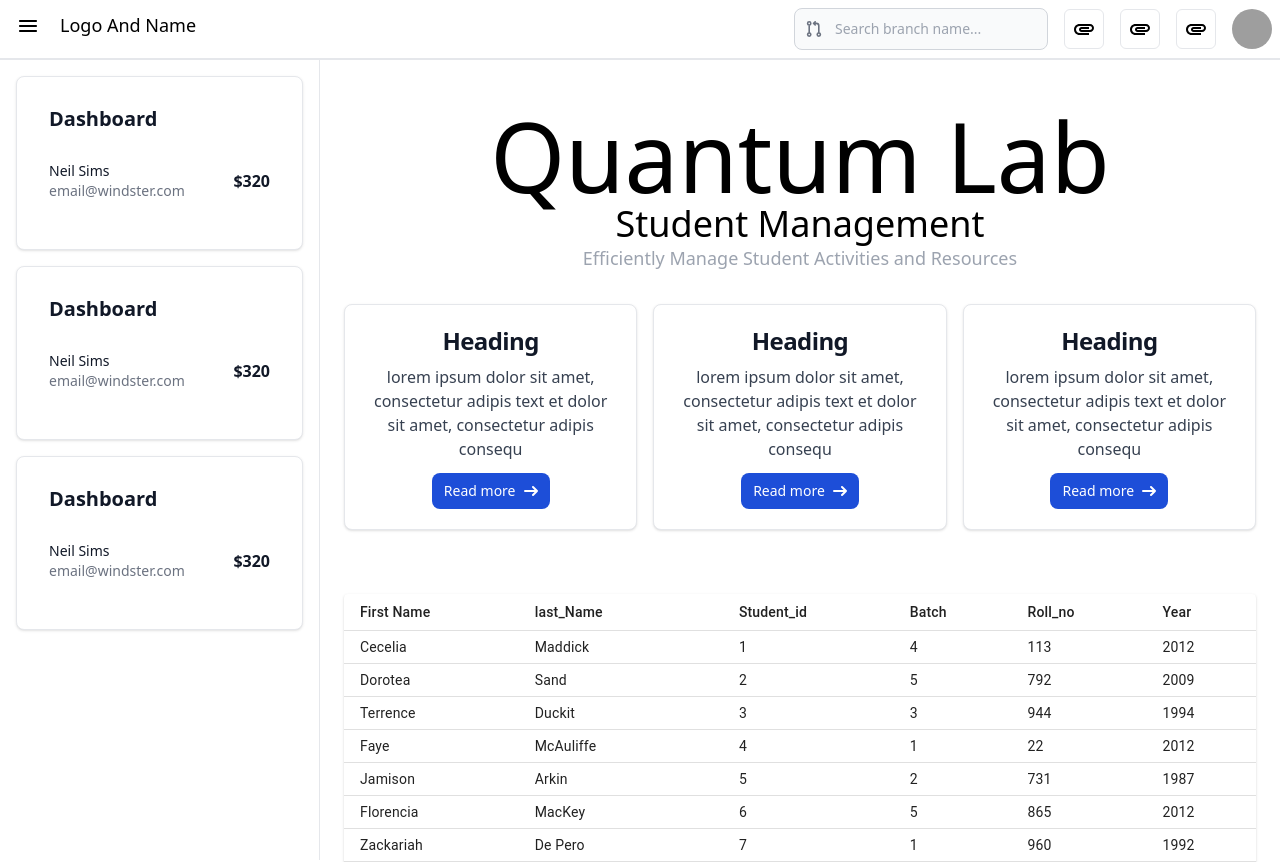
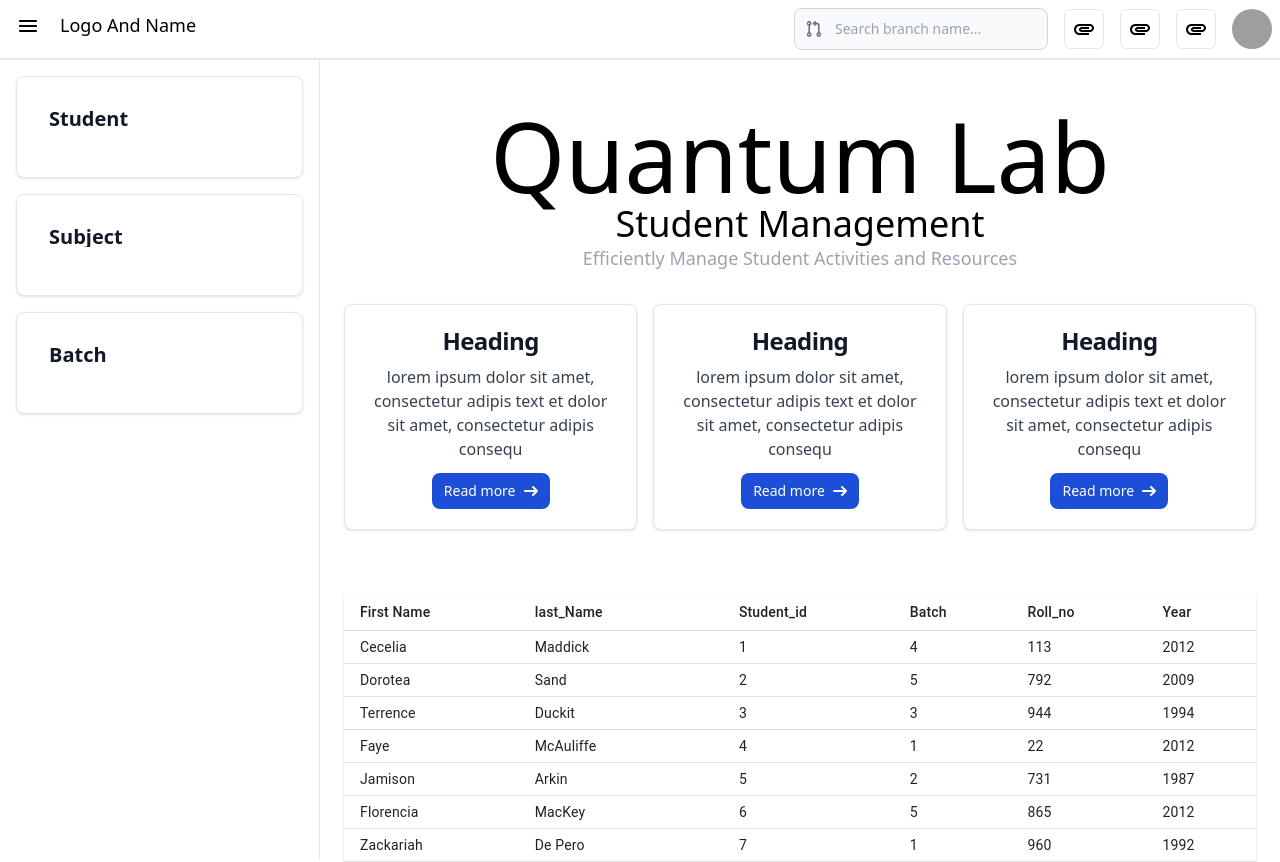
Before and after one commit to Piyush2627/LabProject, a React (Vite) app: page / in a window 1280 px wide. Shown: the top 862 px of the page. Built offline with nearby package versions, Linux system fonts and the light colour scheme; grey boxes are pictures that could not be loaded; what @react-pdf/renderer would draw is missing.

Commit message:
new list

```diff
--- a/src/components/TopNavbar.tsx
+++ b/src/components/TopNavbar.tsx
@@ -28,22 +28,22 @@ const drawerWidth = 240;
 const sidelist = [
   {
     name: "Dashboard",
-    link: "/",
+    link: "/oldservices",
     icon: <DashboardIcon sx={{ color: "#1976d2" }} />,
   },
   {
     name: "Add New Student",
-    link: "/addstudent",
+    link: "/oldservices/addstudent",
     icon: <PersonAddIcon sx={{ color: "#1976d2" }} />,
   },
   {
     name: "Mark Attedence",
-    link: "/markattedence",
+    link: "/oldservices/markattedence",
     icon: <DataObjectIcon sx={{ color: "#1976d2" }} />,
   },
   {
     name: "Make Marksheet",
-    link: "/makemarksheet",
+    link: "/oldservices/makemarksheet",
     icon: <StorageIcon sx={{ color: "#1976d2" }} />,
   },
 ];
--- a/src/components/common/ListCard.tsx/LIstCard.tsx
+++ b/src/components/common/ListCard.tsx/LIstCard.tsx
@@ -1,9 +1,21 @@
-import React from "react";
+import React, { useState } from "react";
 
 interface ListCardProps {
   listHeading: string;
+  listData: string[];
+  emailrequired?: boolean;
+  amountRequired?: boolean;
 }
-function ListCard({ listHeading }: ListCardProps) {
+
+function ListCard({
+  listHeading,
+  emailrequired,
+  amountRequired,
+  listData,
+}: ListCardProps) {
+  const [needEmail, setNeedEmail] = useState(emailrequired);
+  const [needAmount, setNeedAmount] = useState(amountRequired);
+
   return (
     <>
       <div className="w-full  p-4 bg-white border border-gray-200 rounded-lg shadow sm:p-8 dark:bg-gray-800 dark:border-gray-700">
@@ -17,21 +29,30 @@ function ListCard({ listHeading }: ListCardProps) {
             role="list"
             className="divide-y divide-gray-200 dark:divide-gray-700"
           >
+            {listData?.map((ele) => {
+              return (
                 <li className="py-3 sm:py-4">
                   <div className="flex items-center">
                     <div className="flex-1 min-w-0">
                       <p className="text-sm font-medium text-gray-900 truncate dark:text-white">
-                    Neil Sims
+                        {ele}{" "}
                       </p>
+                      {needEmail && (
                         <p className="text-sm text-gray-500 truncate dark:text-gray-400">
                           email@windster.com
                         </p>
+                      )}
                     </div>
+
+                    {needAmount && (
                       <div className="inline-flex items-center text-base font-semibold text-gray-900 dark:text-white">
                         $320
                       </div>
+                    )}
                   </div>
                 </li>
+              );
+            })}
           </ul>
         </div>
       </div>
--- a/src/components/common/ProfileSideBar/ProfileSideBar.tsx
+++ b/src/components/common/ProfileSideBar/ProfileSideBar.tsx
@@ -4,9 +4,7 @@ import ListCard from "../ListCard.tsx/LIstCard";
 function ProfileSideBar() {
   return (
     <>
-      <div className="">
-        <ListCard listHeading="Prodile list" />
-      </div>
+      <div className=""></div>
     </>
   );
 }
--- a/src/components/pages/Dashboard/Dashboard.tsx
+++ b/src/components/pages/Dashboard/Dashboard.tsx
@@ -3,15 +3,32 @@ import BasicCard from "../../common/BasicCard/BasicCard";
 import StudentPagenationTable from "../../common/studentPagenationTable/StudentPagenationTable";
 import data from "../../../mock/StudentData.json";
 import ListCard from "../../common/ListCard.tsx/LIstCard";
-
+const demodata = [
+  {
+    itemHeading: "Student",
+  },
+  {
+    itemHeading: "Subject",
+  },
+  {
+    itemHeading: "Batch",
+  },
+];
 function Dashboard() {
   return (
     <>
       <div className="block lg:flex ">
         <div className=" w-full flex-grow  lg:max-w-xs justify-center  p-4 border-r space-y-4 lg:h-screen lg:sticky top-0">
-          <ListCard listHeading="Dashboard" />
-          <ListCard listHeading="Dashboard" />
-          <ListCard listHeading="Dashboard" />
+          {demodata.map((ele) => {
+            return (
+              <ListCard
+                listHeading={ele.itemHeading}
+                listData={data[ele.itemHeading]}
+                emailrequired={true}
+                amountRequired={true}
+              />
+            );
+          })}
         </div>
         <div className=" flex justify-center w-full">
           <div className="mx-6 w-full">
--- a/src/components/pages/MakeMarksheet/MarksheetDoc.tsx
+++ b/src/components/pages/MakeMarksheet/MarksheetDoc.tsx
@@ -6,7 +6,6 @@ const styles = StyleSheet.create({
     flexDirection: "row",
   },
   section: {
-    border: "2px solid black",
     margin: 10,
     padding: 10,
     flexGrow: 1,
```
Lines whose indentation alone changed are shown as unchanged.
